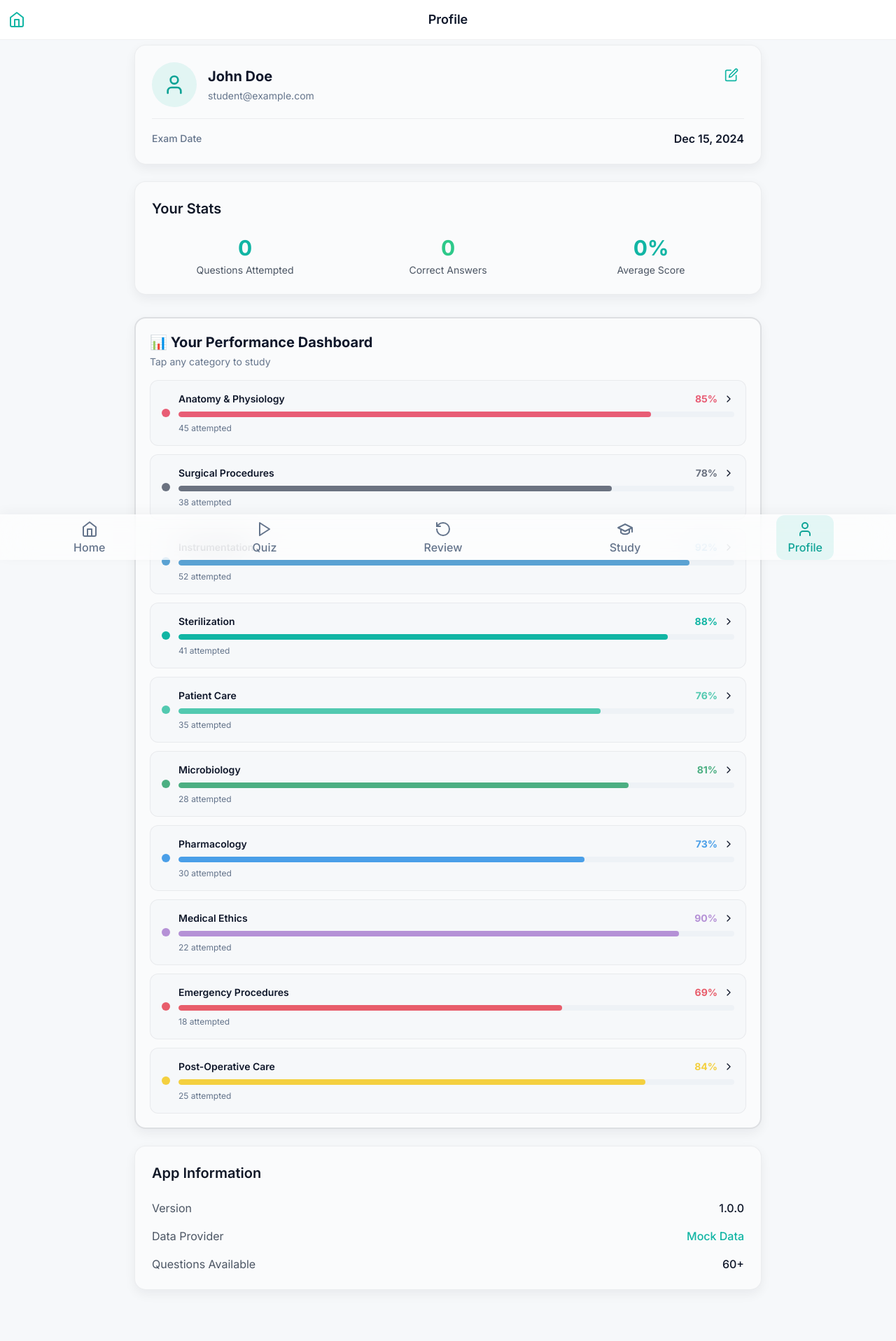
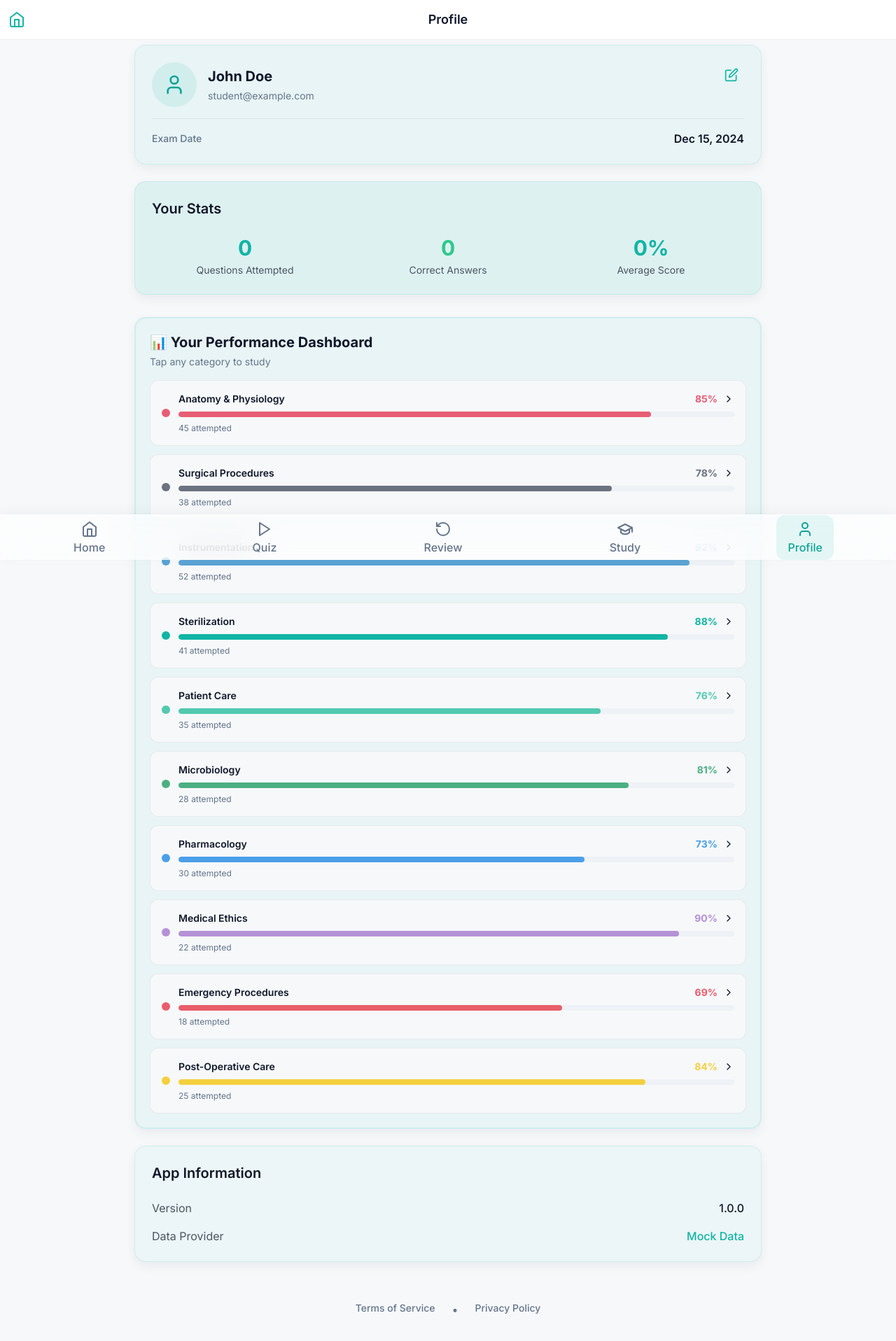
Before and after one commit to tlfla/study-supernova-beta, a React (Vite) app: page /profile in a window 1280 px wide. Shown: the top 1916 px of the page at 70% size. Built offline with nearby package versions, Linux system fonts and the light colour scheme.

Commit message:
profile update

```diff
--- a/src/pages/Profile.tsx
+++ b/src/pages/Profile.tsx
@@ -47,7 +47,7 @@ export default function Profile() {
       {/* Content */}
       <main className="pt-16 px-4 py-8 max-w-4xl mx-auto safe-area-padding-left safe-area-padding-right safe-area-padding-bottom">
         {/* User Info Card - Simplified */}
-        <div className="rounded-2xl border p-6 mb-6" style={{ backgroundColor: 'var(--bg-card)', boxShadow: 'var(--shadow-raised)', borderColor: 'var(--stroke-soft)' }}>
+        <div className="rounded-2xl border p-6 mb-6" style={{ backgroundColor: 'rgba(17, 181, 164, 0.06)', boxShadow: 'var(--shadow-raised)', borderColor: 'rgba(17, 181, 164, 0.12)' }}>
           <div className="flex items-start justify-between">
             <div className="flex items-center gap-4">
               <div
@@ -213,7 +213,7 @@ export default function Profile() {
         )}
 
         {/* Your Stats */}
-        <Card className="mb-8">
+        <div className="rounded-2xl border p-6 mb-8" style={{ backgroundColor: 'rgba(17, 181, 164, 0.10)', boxShadow: 'var(--shadow-raised)', borderColor: 'rgba(17, 181, 164, 0.12)' }}>
           <h2 className="text-xl font-semibold text-gray-900 mb-6">Your Stats</h2>
           <div className="grid grid-cols-1 md:grid-cols-3 gap-6">
             <div className="text-center">
@@ -238,15 +238,15 @@ export default function Profile() {
               <p className="text-sm text-gray-600 mt-1">Average Score</p>
             </div>
           </div>
-        </Card>
+        </div>
 
         {/* Performance Dashboard */}
         <div
           className="rounded-2xl border-2 p-5 mb-6"
           style={{
-            backgroundColor: 'var(--bg-card)',
+            backgroundColor: 'rgba(17, 181, 164, 0.06)',
             boxShadow: 'var(--shadow-raised)',
-            borderColor: 'var(--border-muted)',
+            borderColor: 'rgba(17, 181, 164, 0.12)',
             marginTop: '24px',
             marginBottom: '24px'
           }}
@@ -334,7 +334,7 @@ export default function Profile() {
         </div>
 
         {/* App Info */}
-        <Card className="mb-8">
+        <div className="rounded-2xl border p-6 mb-8" style={{ backgroundColor: 'rgba(17, 181, 164, 0.04)', boxShadow: 'var(--shadow-raised)', borderColor: 'rgba(17, 181, 164, 0.12)' }}>
           <h2 className="text-xl font-semibold text-gray-900 mb-6">App Information</h2>
           <div className="space-y-4">
             <div className="flex justify-between items-center">
@@ -345,12 +345,27 @@ export default function Profile() {
               <span className="text-gray-600">Data Provider</span>
               <span className="font-medium" style={{ color: 'var(--primary-500)' }}>Mock Data</span>
             </div>
-            <div className="flex justify-between items-center">
-              <span className="text-gray-600">Questions Available</span>
-              <span className="font-medium">60+</span>
-            </div>
           </div>
-        </Card>
+        </div>
+
+        {/* Terms & Privacy Links */}
+        <div className="flex justify-center gap-6 py-6">
+          <a
+            href="/terms"
+            className="text-sm font-medium transition-colors hover:underline"
+            style={{ color: 'var(--text-secondary)' }}
+          >
+            Terms of Service
+          </a>
+          <span style={{ color: 'var(--text-secondary)' }}>•</span>
+          <a
+            href="/privacy"
+            className="text-sm font-medium transition-colors hover:underline"
+            style={{ color: 'var(--text-secondary)' }}
+          >
+            Privacy Policy
+          </a>
+        </div>
       </main>
 
       {/* Toast */}
```
